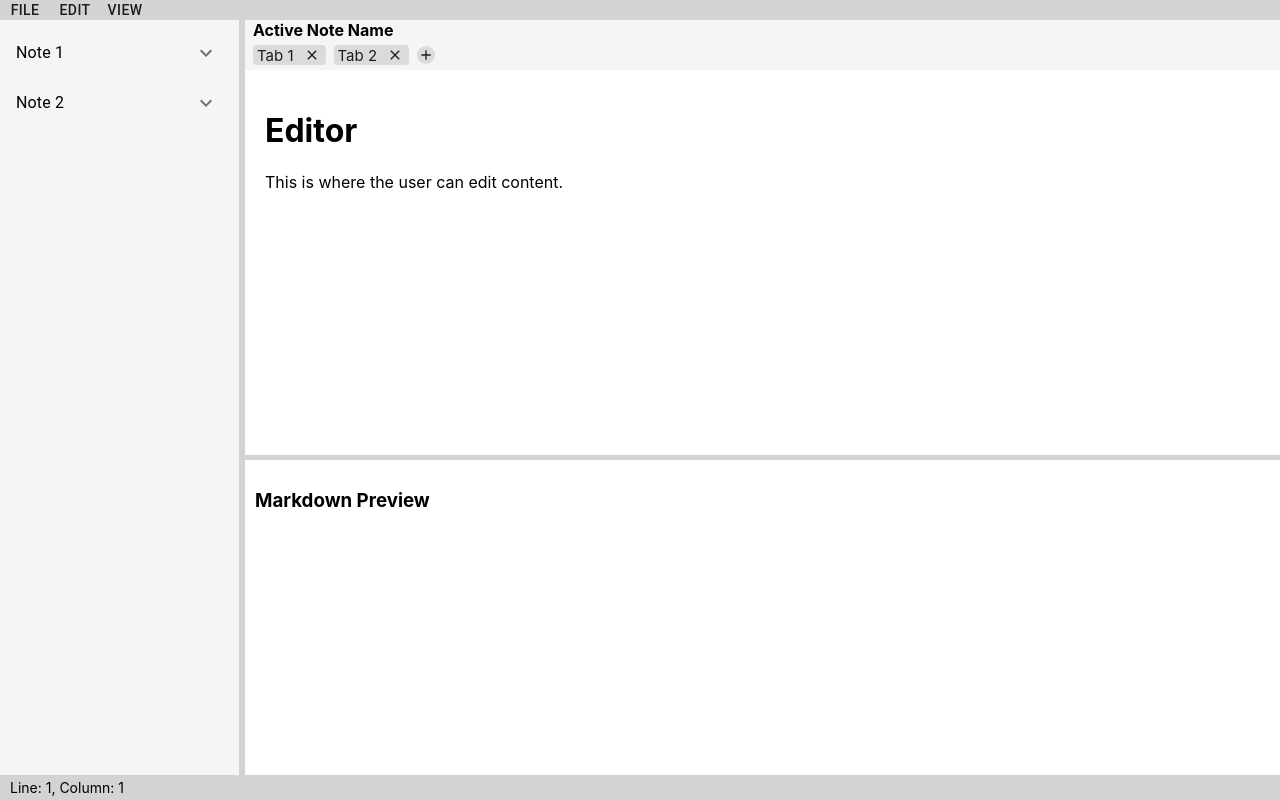
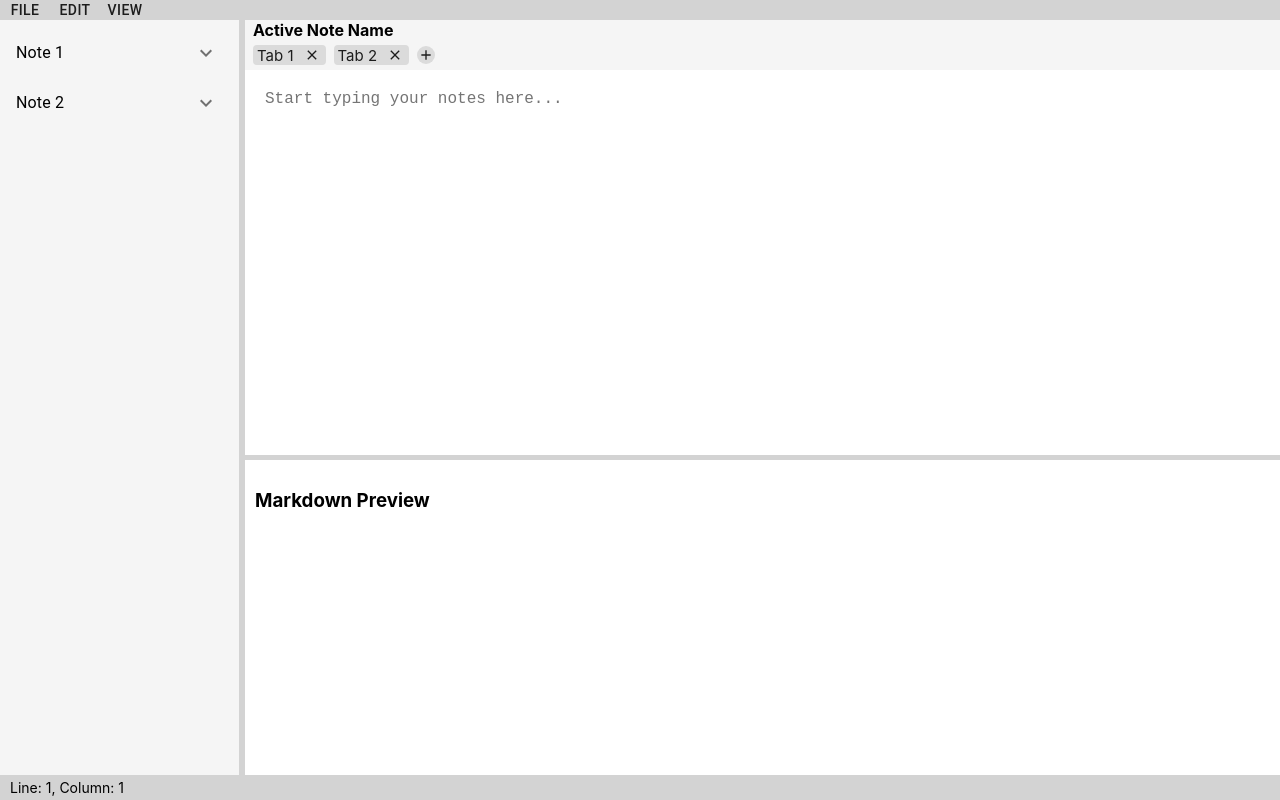
Before and after one commit to nicktagliamonte/markdown-notes, a React (Create React App) app in the folder markdown-notes-react/: page / in a window 1280 px wide. Built offline with nearby package versions, Linux system fonts and the light colour scheme.

Commit message:
implemented skeleton save as function

```diff
--- a/markdown-notes-react/src/App.js
+++ b/markdown-notes-react/src/App.js
@@ -15,19 +15,17 @@ const mockNotes = [
     id: 1,
     title: "Note 1",
     pages: [
-      // Updated from 'tabs' to 'pages'
-      { id: 1, title: "Page 1" },
-      { id: 2, title: "Page 2" },
+      { id: 1, title: "Page 1", content: "" },
+      { id: 2, title: "Page 2", content: "" },
     ],
   },
   {
     id: 2,
     title: "Note 2",
     pages: [
-      // Updated from 'tabs' to 'pages'
-      { id: 3, title: "Page 1" },
-      { id: 4, title: "Page 2" },
-      { id: 5, title: "Page 3" },
+      { id: 3, title: "Page 1", content: "" },
+      { id: 4, title: "Page 2", content: "" },
+      { id: 5, title: "Page 3", content: "" },
     ],
   },
 ];
@@ -64,9 +62,36 @@ function App() {
   const handleCloseFindInNotes = () => setFindInNotesModalOpen(false);
 
   // ReplaceInNotesModal Handlers
-  const [isReplacInNoteseModalOpen, setReplaceInNotesModalOpen] = useState(false);
+  const [isReplacInNoteseModalOpen, setReplaceInNotesModalOpen] =
+    useState(false);
   const handleOpenReplaceInNotes = () => setReplaceInNotesModalOpen(true);
   const handleCloseReplaceInNotes = () => setReplaceInNotesModalOpen(false);
+
+  // FilePath and Save Handlers
+  const [currentFilePath, setCurrentFilePath] = useState(null);
+
+  const handleSaveAs = async () => {
+    try {
+      const options = {
+        suggestedName: "notes.json",
+        types: [
+          {
+            description: "JSON Files",
+            accept: { "application/json": [".json"] },
+          },
+        ],
+      };
+      const handle = await window.showSaveFilePicker(options);
+      const writable = await handle.createWritable();
+      await writable.write(JSON.stringify(mockNotes, null, 2));
+      await writable.close();
+      setCurrentFilePath(handle); // Save the file handle for future saves
+      alert("File saved successfully!");
+    } catch (error) {
+      console.error("Error saving file:", error);
+      alert("Failed to save file.");
+    }
+  };
 
   // Editor Height Resizing Logic
   useEffect(() => {
@@ -116,15 +141,28 @@ function App() {
 
   return (
     <div>
-      <TopMenu onOpenFind={handleOpenFind} onOpenReplace={handleOpenReplace} onOpenFindInNotes={handleOpenFindInNotes} onOpenReplaceInNotes={handleOpenReplaceInNotes} />
+      <TopMenu
+        onOpenFind={handleOpenFind}
+        onOpenReplace={handleOpenReplace}
+        onOpenFindInNotes={handleOpenFindInNotes}
+        onOpenReplaceInNotes={handleOpenReplaceInNotes}
+        handleSaveAs={handleSaveAs}
+      />
       <FindModal isOpen={isFindModalOpen} onClose={handleCloseFind} />
       <ReplaceModal isOpen={isReplaceModalOpen} onClose={handleCloseReplace} />
-      <FindInNotesModal isOpen={isFindInNotesModalOpen} onClose={handleCloseFindInNotes} />
-      <ReplaceInNotesModal isOpen={isReplacInNoteseModalOpen} onClose={handleCloseReplaceInNotes} />
+      <FindInNotesModal
+        isOpen={isFindInNotesModalOpen}
+        onClose={handleCloseFindInNotes}
+      />
+      <ReplaceInNotesModal
+        isOpen={isReplacInNoteseModalOpen}
+        onClose={handleCloseReplaceInNotes}
+      />
       <SideMenu
         notes={mockNotes}
         width={sideMenuWidth}
-        onMouseDown={handleMouseDownMenu} />
+        onMouseDown={handleMouseDownMenu}
+      />
       <TabBar sideMenuWidth={sideMenuWidth} />
       <Editor
         sideMenuWidth={sideMenuWidth}
@@ -132,10 +170,7 @@ function App() {
         height={height}
         onMouseDown={handleMouseDownEditor}
       />
-      <Preview
-        editorHeight={height}
-        sideMenuWidth={sideMenuWidth}
-      />
+      <Preview editorHeight={height} sideMenuWidth={sideMenuWidth} />
       <BottomBar />
     </div>
   );
--- a/markdown-notes-react/src/components/Editor.js
+++ b/markdown-notes-react/src/components/Editor.js
@@ -1,8 +1,9 @@
-import React from 'react';
+import React, { useState } from 'react';
 import { useTheme } from '@mui/material/styles';
 
 const Editor = ({ sideMenuWidth, tabBarHeight, height, onMouseDown }) => {
   const theme = useTheme();
+  const [editorContent, setEditorContent] = useState("");
 
   return (
     <div
@@ -18,16 +19,39 @@ const Editor = ({ sideMenuWidth, tabBarHeight, height, onMouseDown }) => {
         overflow: 'auto',
       }}
     >
-      <div
+      <textarea
+        value={editorContent}
+        onChange={(e) => setEditorContent(e.target.value)}
+        onKeyDown={(e) => {
+          if (e.key === 'Tab') {
+            e.preventDefault();
+            const start = e.target.selectionStart;
+            const end = e.target.selectionEnd;
+            const value = editorContent;
+
+            const updatedValue =
+              value.substring(0, start) + '    ' + value.substring(end);
+
+            setEditorContent(updatedValue);
+
+            setTimeout(() => e.target.setSelectionRange(start + 4, start + 4), 0);
+          }
+        }}
         style={{
+          width: '100%',
           height: '90%',
-          padding: 20,
+          padding: '20px',
+          border: 'none',
+          outline: 'none',
+          resize: 'none',
+          backgroundColor: theme.palette.background.default,
+          color: theme.palette.text.primary,
+          fontSize: '16px',
+          fontFamily: 'monospace',
+          boxSizing: 'border-box',
         }}
-      >
-        {/* Editor content */}
-        <h1>Editor</h1>
-        <p>This is where the user can edit content.</p>
-      </div>
+        placeholder="Start typing your notes here..."
+      />
 
       {/* Resizable handle */}
       <div
--- a/markdown-notes-react/src/components/TopMenu.js
+++ b/markdown-notes-react/src/components/TopMenu.js
@@ -6,7 +6,7 @@ import Menu from "@mui/material/Menu";
 import MenuItem from "@mui/material/MenuItem";
 import Button from "@mui/material/Button";
 
-const TopMenu = ({ onOpenFind, onOpenReplace, onOpenFindInNotes, onOpenReplaceInNotes }) => {
+const TopMenu = ({ onOpenFind, onOpenReplace, onOpenFindInNotes, onOpenReplaceInNotes, handleSaveAs }) => {
   const { isDarkMode, toggleDarkMode } = useContext(ThemeContext);
   const [fileMenuAnchorEl, setFileMenuAnchorEl] = useState(null);
   const [editMenuAnchorEl, setEditMenuAnchorEl] = useState(null);
@@ -115,7 +115,14 @@ const TopMenu = ({ onOpenFind, onOpenReplace, onOpenFindInNotes, onOpenReplaceIn
         >
           <MenuItem onClick={handleFileMenuClose}>Open</MenuItem>
           <MenuItem onClick={handleFileMenuClose}>Save</MenuItem>
-          <MenuItem onClick={handleFileMenuClose}>Save As</MenuItem>
+          <MenuItem
+            onClick={() => {
+              handleSaveAs();
+              handleFileMenuClose();
+            }}
+          >
+            Save As
+          </MenuItem>
           <MenuItem onClick={handleFileMenuClose}>New Note</MenuItem>
           <MenuItem onClick={handleFileMenuClose}>New Page</MenuItem>
         </Menu>
```
